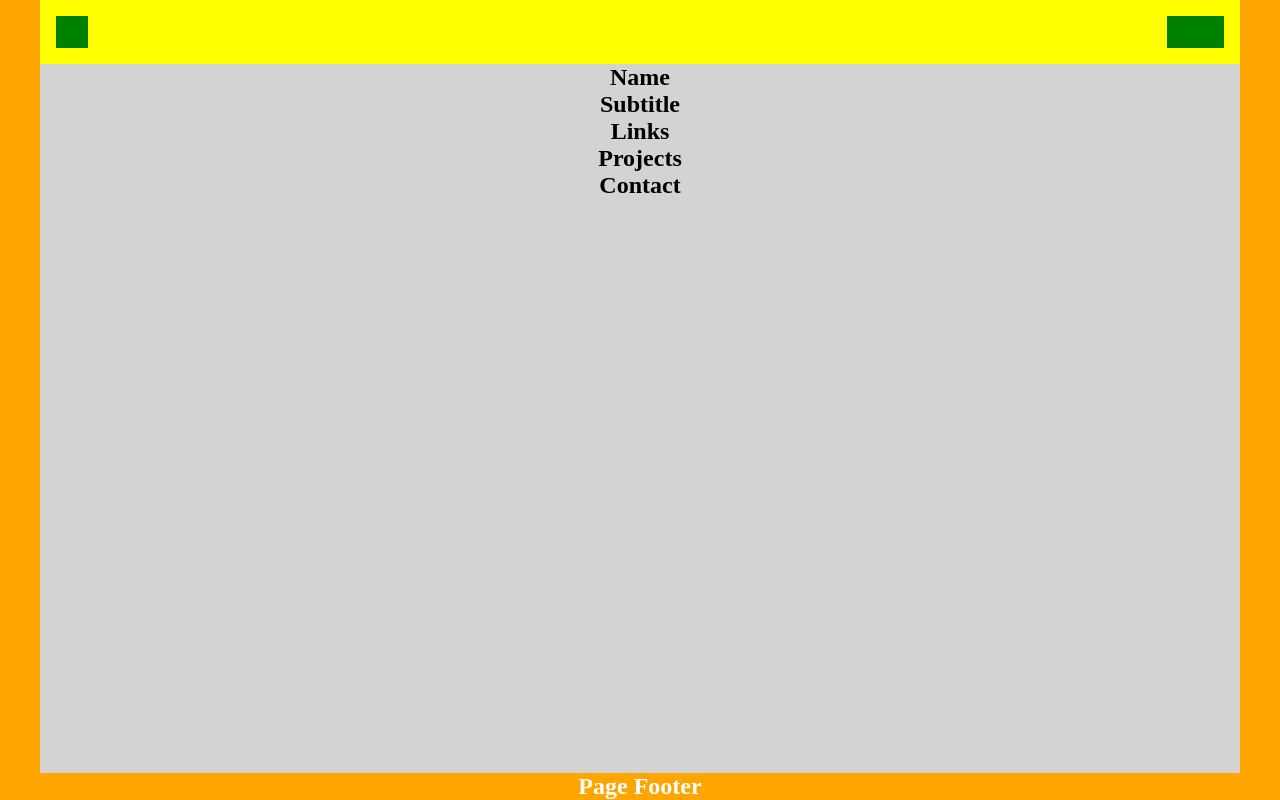
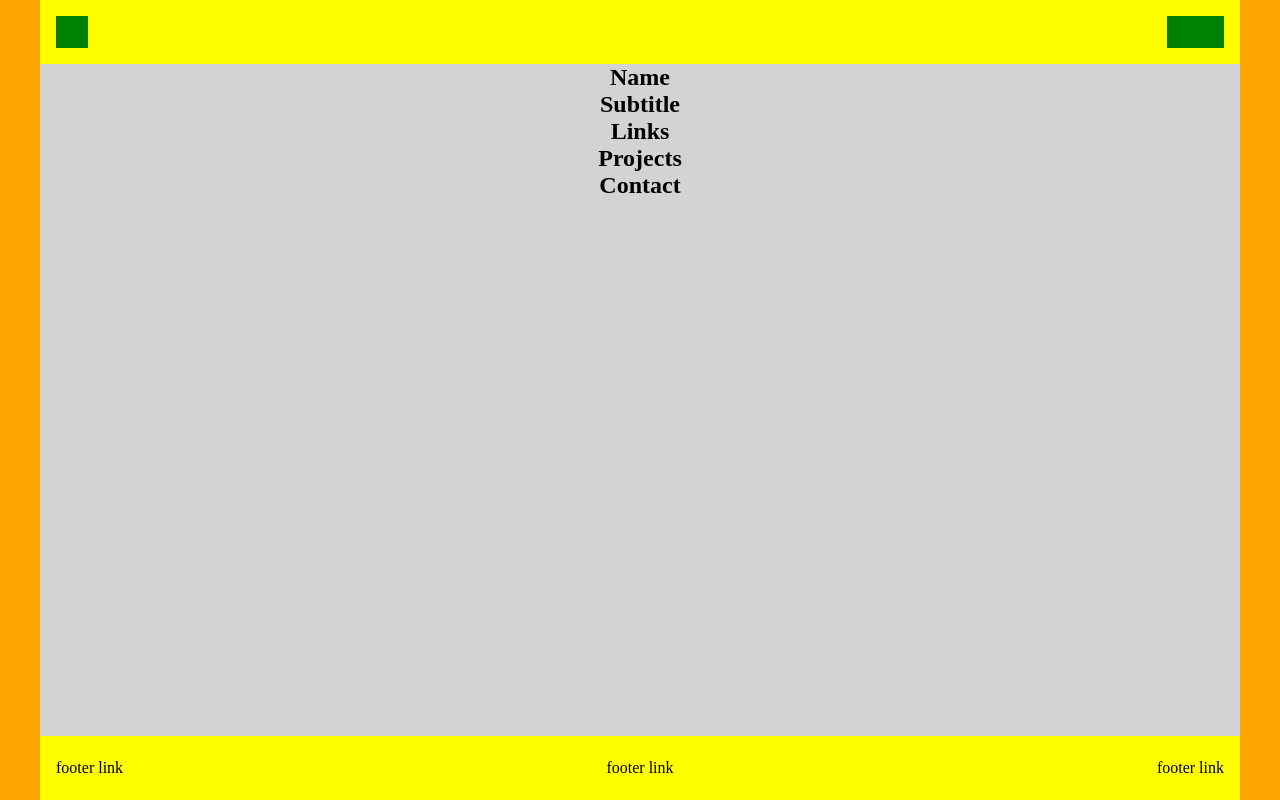
Before and after one commit to andentx/front-end-portfolio, a Gatsby site: page / in a window 1280 px wide. Built offline with nearby package versions, Linux system fonts and the light colour scheme; Gatsby itself is replaced by a stand-in of ours.

Commit message:
Update PageFooter component

```diff
--- a/src/components/PageFooter.js
+++ b/src/components/PageFooter.js
@@ -1,10 +1,29 @@
 import * as React from 'react';
+
+import styled from 'styled-components';
+
+const Footer = styled.footer`
+  background-color: yellow;
+  color: black;
+
+  height: 4rem;
+  width: 100%;
+  max-width: 1200px;
+
+  padding: 1rem;
+
+  display: flex;
+  align-items: center;
+  justify-content: space-between;
+`;
 
 const PageFooter = () => {
   return (
-    <div>
-      <h2>Page Footer</h2>
-    </div>
+    <Footer>
+      <p>footer link</p>
+      <p>footer link</p>
+      <p>footer link</p>
+    </Footer>
   );
 };
 
```
